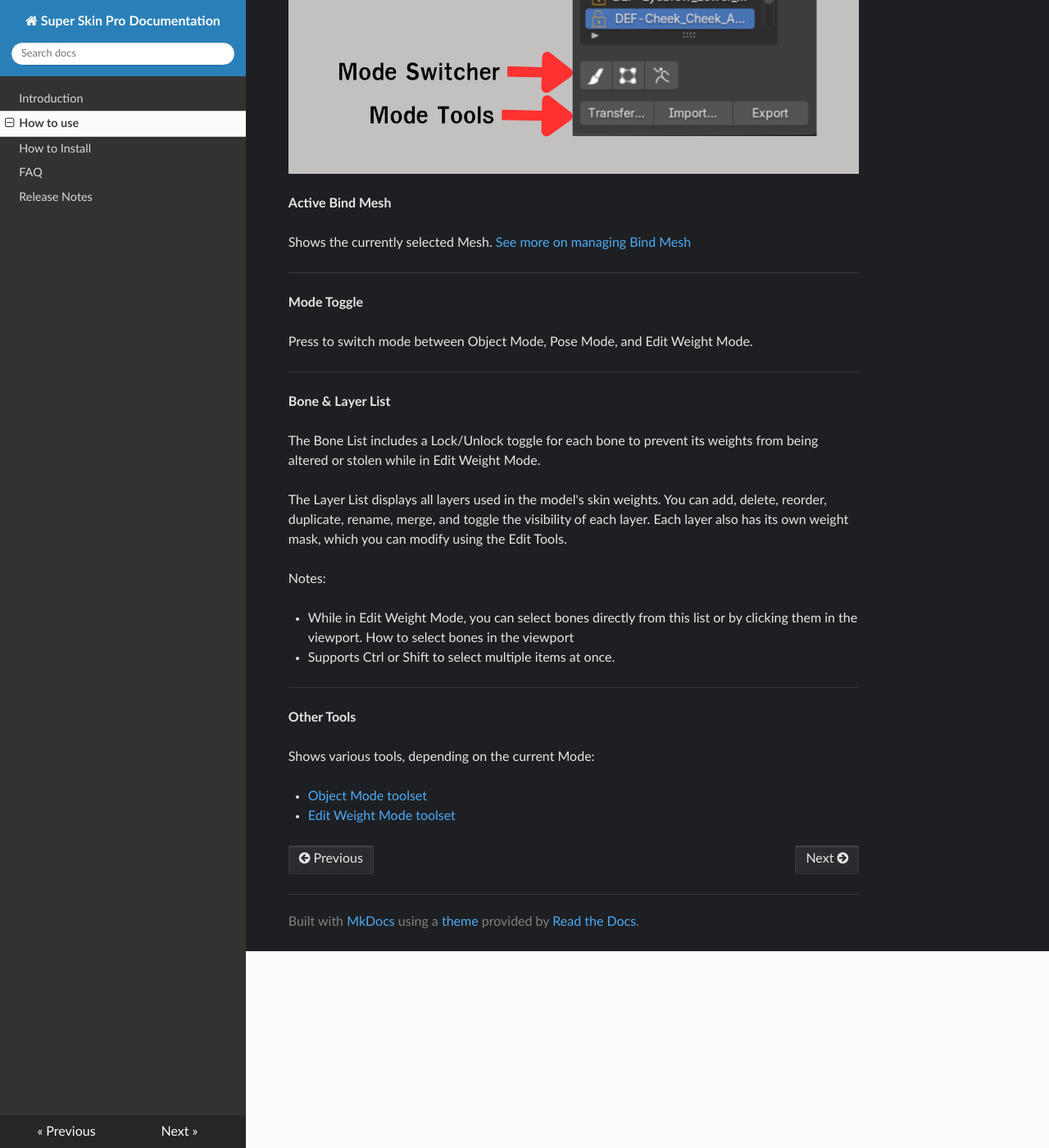
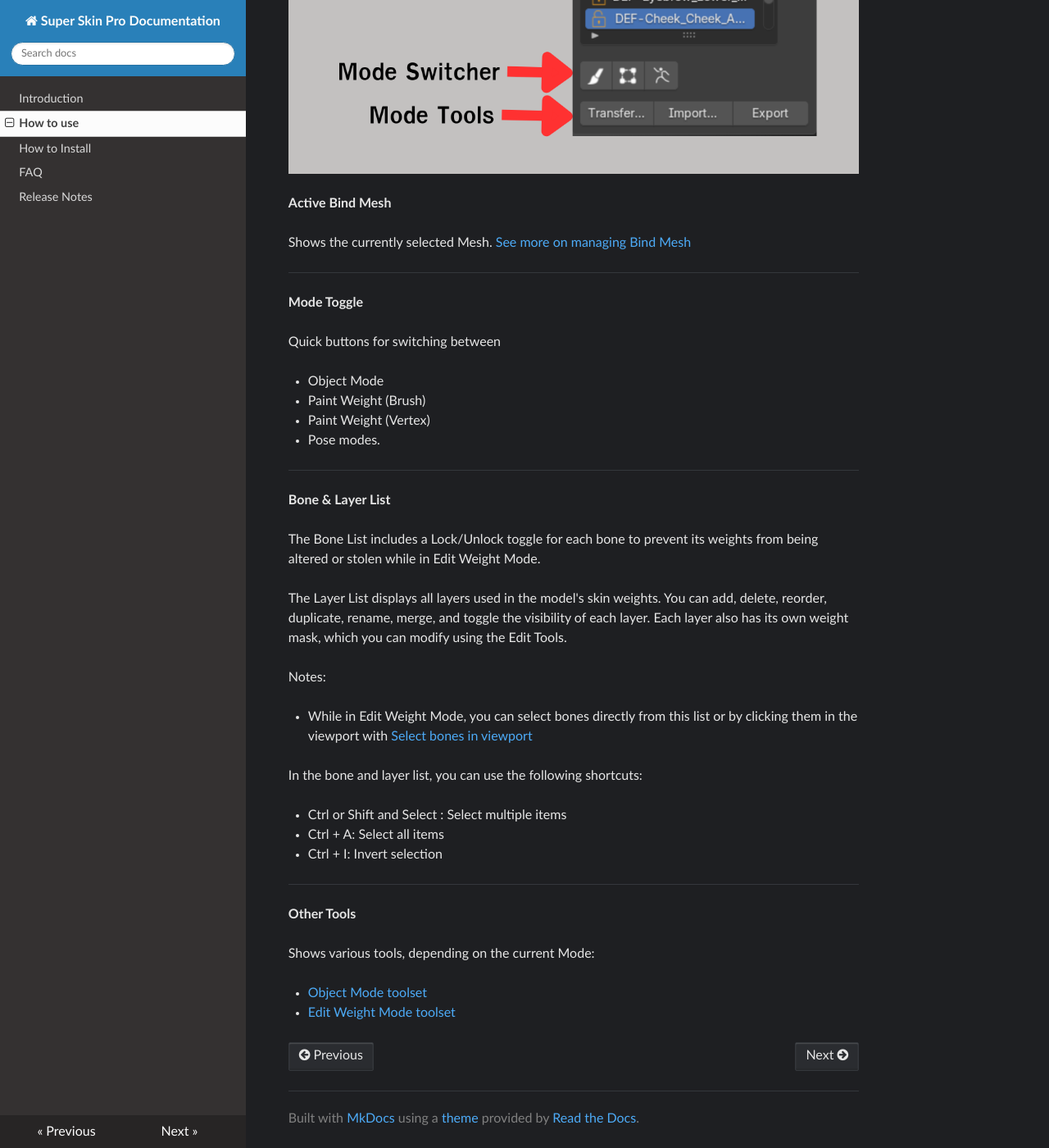
Before and after one commit to tonmaiart/superskinpro-docs, an MkDocs documentation site: the page built from docs/skinning_tab.md, in a window 1280 px wide and 1400 px high, scrolled down 1088 px. Shown: the whole window at 82% size. Built offline with MkDocs 1.6.1, drawn with Linux system fonts in a browser that asks for light colours; nearby versions of some CDN libraries.

Commit message:
update docs

```diff
--- a/docs/skinning_tab.md
+++ b/docs/skinning_tab.md
@@ -18,10 +18,18 @@ In the next section below, we’ll take an in-depth look at the interface and it
 **Active Bind Mesh**
 
 Shows the currently selected Mesh. [See more on managing Bind Mesh](bindmesh.md)
+
 - - -
+
 **Mode Toggle**
 
-Press to switch mode between Object Mode, Pose Mode, and Edit Weight Mode.
+Quick buttons for switching between
+
+- Object Mode
+- Paint Weight (Brush)
+- Paint Weight (Vertex)
+- Pose modes.
+
 - - -
 
 
@@ -33,9 +41,15 @@ The Layer List displays all layers used in the model's skin weights. You can add
 
 Notes:
 
-- While in Edit Weight Mode, you can select bones directly from this list or by clicking them in the viewport. How to select bones in the viewport
+- While in Edit Weight Mode, you can select bones directly from this list or by clicking them in the viewport with [Select bones in viewport](bone_picker.md)
 
-- Supports Ctrl or Shift to select multiple items at once.
+In the bone and layer list, you can use the following shortcuts:
+
+- Ctrl or Shift and Select : Select multiple items
+
+- Ctrl + A: Select all items
+
+- Ctrl + I: Invert selection
 
 
 - - -
```
Also changed, not shown: docs/bone_picker.md (+1 -1 lines).
